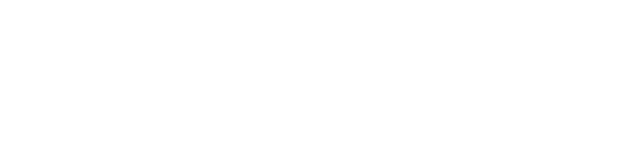
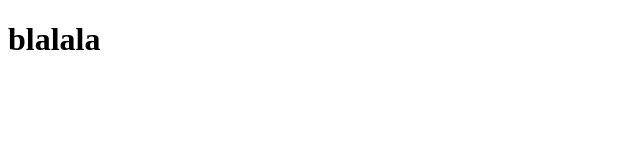
Before and after one commit to yesbutno1/my-super-website, a plain HTML site: page index.html in a window 1280 px wide. Shown: the whole page, without its empty margins (0-640 px from the left). Drawn offline with Linux system fonts and the light colour scheme.

Commit message:
added h1 index.html

```diff
--- a/index.html
+++ b/index.html
@@ -2,6 +2,7 @@
 <html>
 <head>
   <meta charset="UTF-8">
+  <h1>blalala</h1></h1>
   <title>lalala</title>
 </head>
 <body>
```
